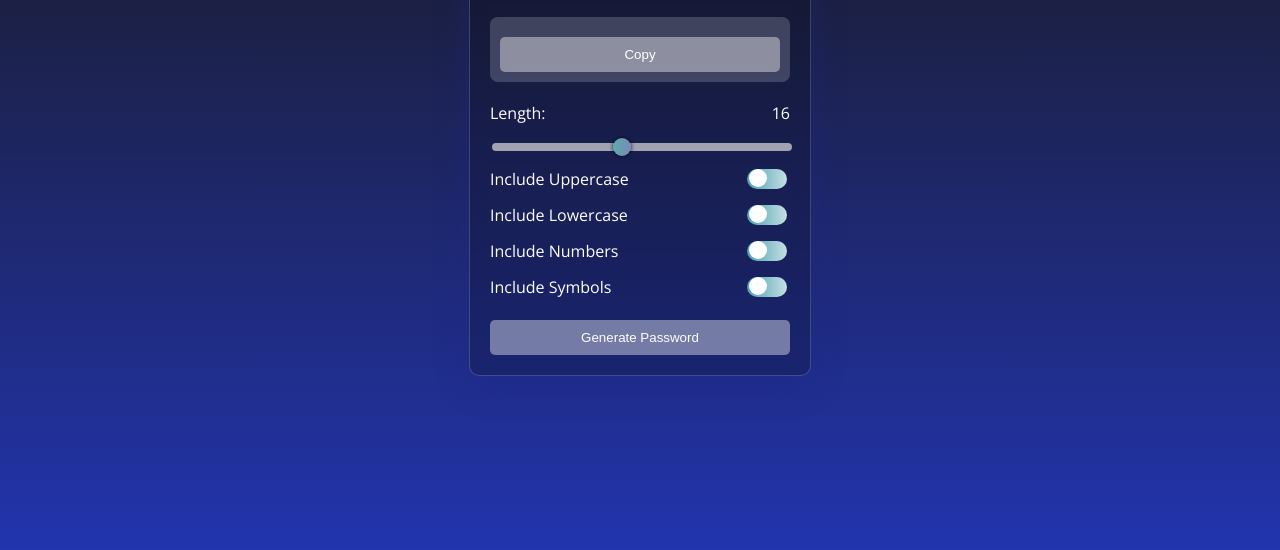
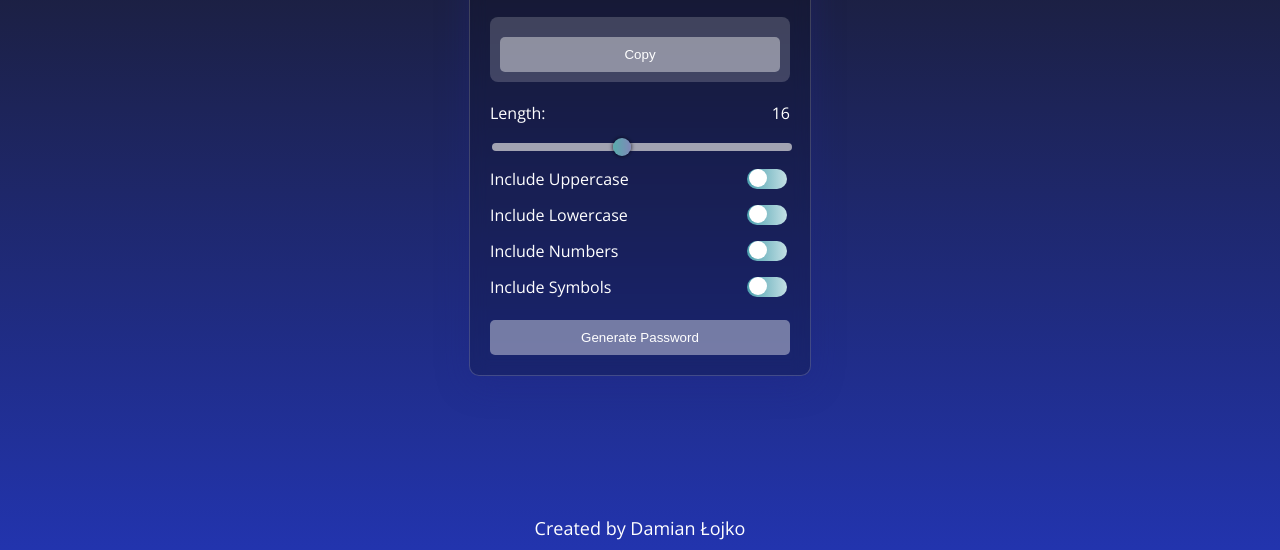
Before and after one commit to damian7221/Password-Generator, a plain HTML site: page index.html in a window 1280 px wide. Shown: the part 250-800 px from the top of the page. Drawn offline with nearby package versions, Linux system fonts and the light colour scheme.

Commit message:
Update index.html

```diff
--- a/index.html
+++ b/index.html
@@ -29,6 +29,9 @@
         </div>
         <button onclick="generatePassword()">Generate Password</button>
     </div>
+    <div class="created-by">
+        Created by Damian Łojko
+    </div>
     <script src="script.js"></script>
 </body>
 
```
